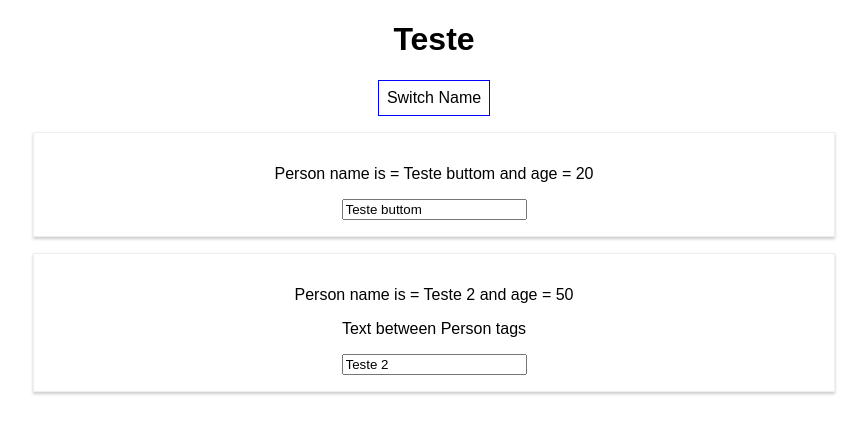
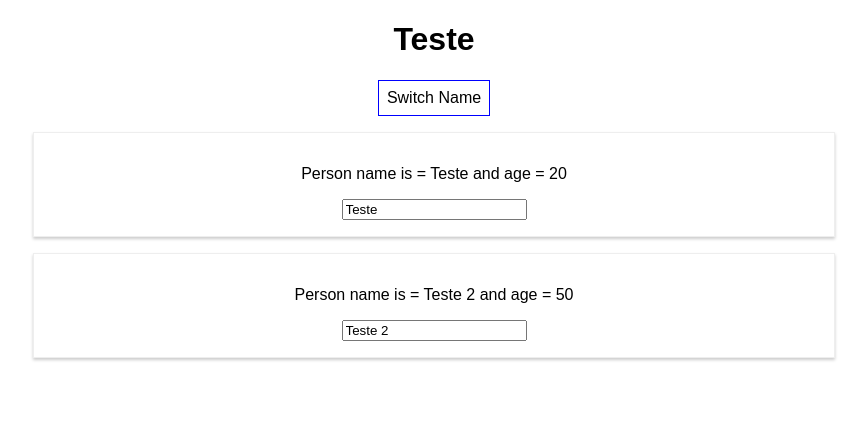
Before and after one commit to nelma/react-complete-guide, a React (Create React App) app: page / in a window 1280 px wide. Both pictures are taken after a click on the button "Switch Name". Shown: the top 434 px of the page, without its empty margins (206-1073 px from the left). Built offline with nearby package versions, Linux system fonts and the light colour scheme.

Commit message:
Listas flexiveis

```diff
--- a/src/App.js
+++ b/src/App.js
@@ -3,45 +3,72 @@
 import './App.css';
 import Person from './Person/Person';
 
-
-
 class App extends Component {
   state = {
     persons: [
-      {name: "Teste", age: 20},
-      {name: "Teste 2", age: 50}
-    ]
+      {id: 'abcd', name: 'Teste', age: 20},
+      {id: 'xpto', name: 'Teste 2', age: 50}
+    ],
+    otherState: 'some other value',
+    showPersons: false
   }
 
-  switchNameHandler = (newName) => {
-    //console.log('Was clicked!')
+  nameChangedHandler = (event, id) => {
+    const personIndex = this.state.persons.findIndex(p => {
+      return p.id === id;
+    })
 
-    this.setState({
-      persons: [
-        {name: newName, age: 20},
-        {name: "Teste 2", age: 50}
-      ]
-    })
+    const person = {
+      ...this.state.persons[personIndex]
+    };
+
+    // const person = Object.assign({}, this.state.persons[personIndex]);
+
+    person.name = event.target.value;
+
+    const persons = [...this.state.persons];
+    persons[personIndex] = person;
+
+    this.setState( {persons: persons} )
   }
 
-  nameChangedHandler = (event) => {
-    this.setState( {
-      persons: [
-        { name: 'Max', age: 28 },
-        { name: event.target.value, age: 29 }
-      ]
-    } )
+  deletePersonHandler = (personIndex) => {
+    const persons = [...this.state.persons];
+    persons.splice(personIndex, 1);
+    this.setState({persons: persons});
+  }
+
+  togglePersonsHandler = () => {
+    const doesShow = this.state.showPersons;
+    this.setState( {showPersons: !doesShow} );
   }
 
 
   render() {
 
-
     const style = {
       backgroundColor: 'white',
       font: 'inherit',
       border: '1px solid blue',
-      padding: '8px'
+      padding: '8px',
+      cursor: 'pointer'
+    };
+
+    let persons = null;
+
+    if(this.state.showPersons) {
+      persons = (
+        <div>
+          {this.state.persons.map((person, index) => {
+            return  <Person
+              name={person.name}
+              age={person.age}
+              key={person.id}
+              click={() => this.deletePersonHandler(index)}
+              changed={(event) => this.nameChangedHandler(event, person.id)} />
+          })}
+        </div>
+      )
     }
 
     return (
@@ -49,13 +76,8 @@
         <h1>Teste</h1>
         <button
           style={style}
-          onClick={this.switchNameHandler.bind(this, 'Teste buttom')}>Switch Name</button>
-        <Person name={this.state.persons[0].name} age={this.state.persons[0].age} />
-        <Person
-            name={this.state.persons[1].name}
-            age={this.state.persons[1].age}
-            click={this.switchNameHandler.bind(this, 'Teste Person')}
-            changed={this.nameChangedHandler} >Text between Person tags</Person>
+          onClick={this.togglePersonsHandler}>Switch Name</button>
+          {persons}
       </div>
     );
   }
```
